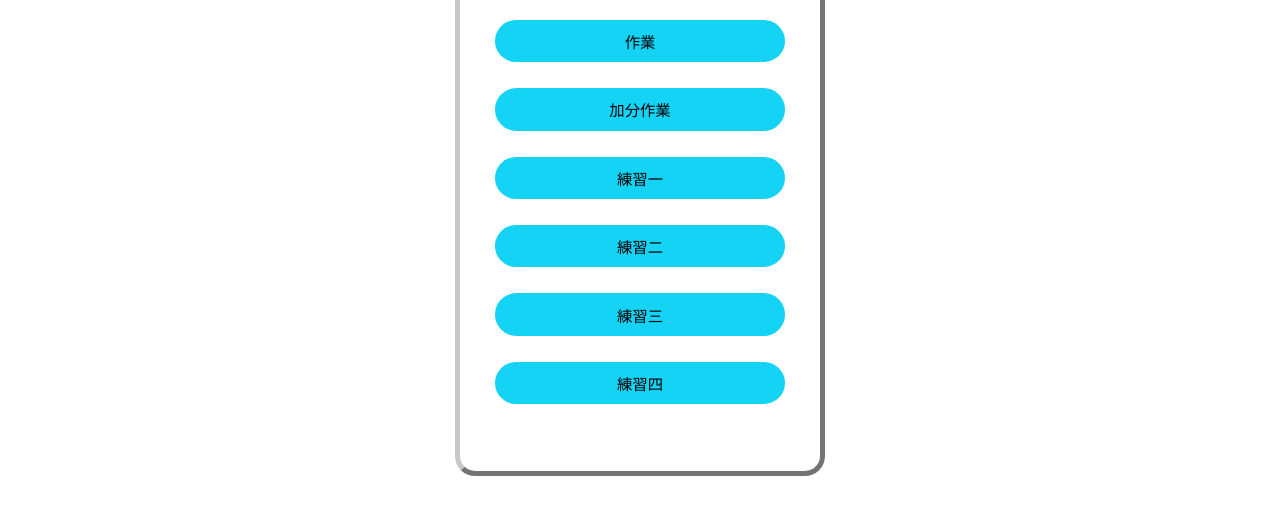
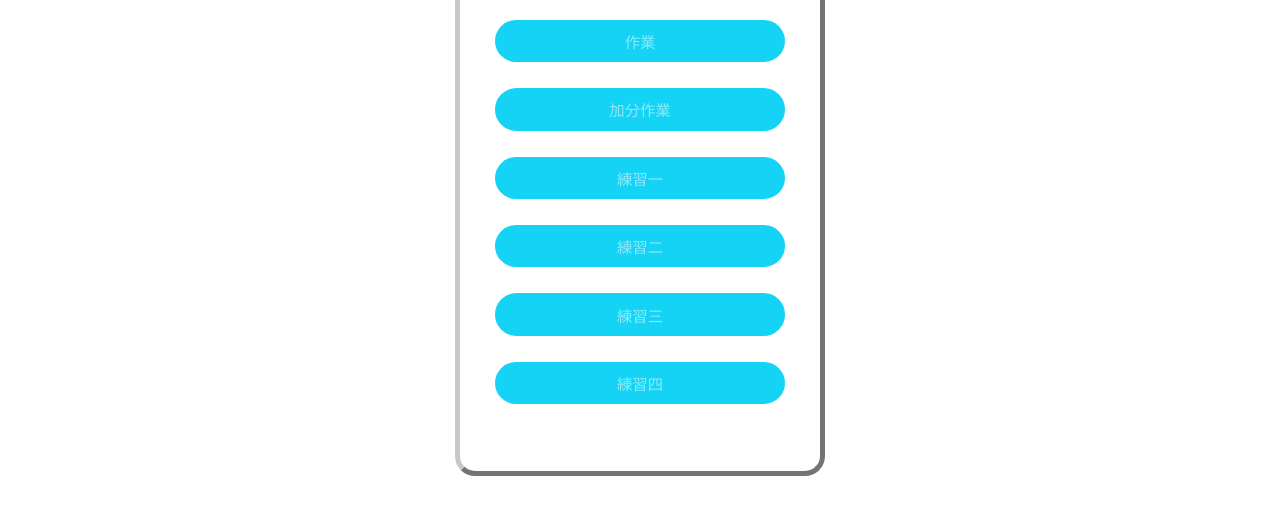
Before and after one commit to Timmy0221/homeworlk, a plain HTML site: page index.html in a window 1280 px wide. Shown: the part 266-780 px from the top of the page. Drawn offline with Linux system fonts and the light colour scheme.

Commit message:
Update index.css

```diff
--- a/index.css
+++ b/index.css
@@ -13,7 +13,7 @@ body{
 .button{
     background-color:rgb(20, 211, 245);
     border: 3px solid rgb(255, 255, 255);
-    color: rgb(0, 0, 0);
+    color: rgb(255, 255, 255, 0.5);
     padding: 0.8vw 1.5vw; /* 縮小內距 */
     text-align: center;
     text-decoration: none;
```
